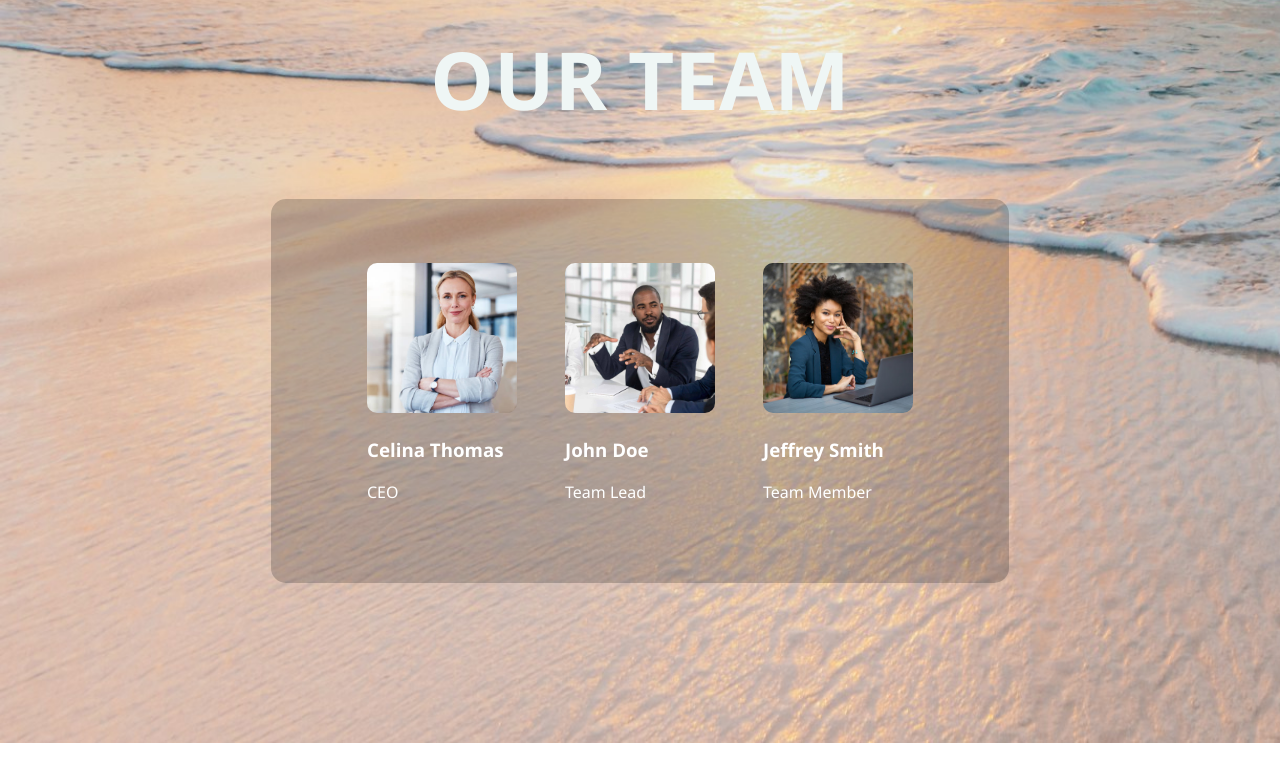
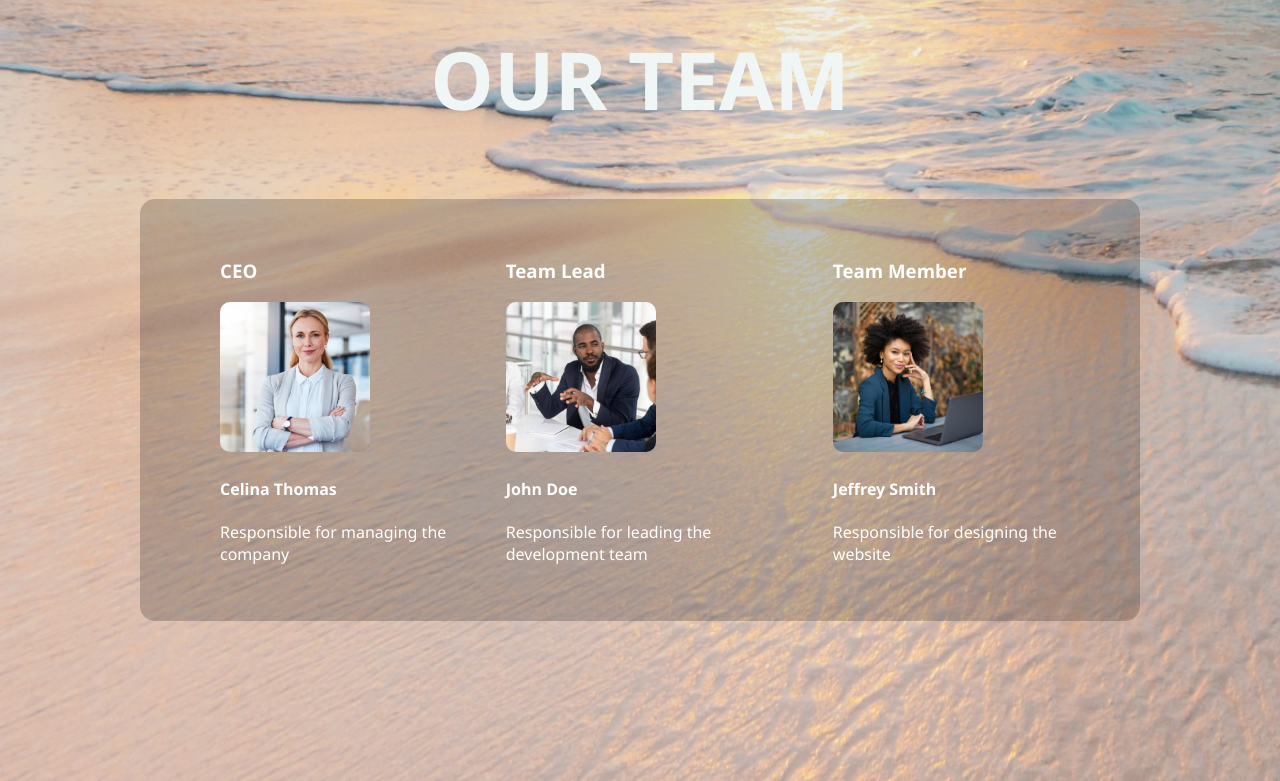
Before and after one commit to xenie16/travelRecommendation, a plain HTML site: page about.html in a window 1280 px wide. Shown: the part 929-1710 px from the top of the page. Before the commit the page ends 1672 px from the top, so only its background shows below. Drawn offline with Linux system fonts and the light colour scheme.

Commit message:
Added job description and adjusted padding of team container

```diff
--- a/about.html
+++ b/about.html
@@ -40,24 +40,27 @@
          <h2>OUR TEAM</h2>
          <div class="team-members">
             <div>
+               <h3>CEO</h3>
                <img src="./img/ceo.jpg" alt="Placeholder Image">
                <div>
-                  <h3>Celina Thomas</h3>
-                  <p>CEO</p>
+                  <h4>Celina Thomas</h4>
+                  <p>Responsible for managing the company</p>
                </div>
             </div>
             <div>
+               <h3>Team Lead</h3>
                <img src="./img/team-lead.jpg" alt="Placeholder Image">
                <div>
-                  <h3>John Doe</h3>
-                  <p>Team Lead</p>
+                  <h4>John Doe</h4>
+                  <p>Responsible for leading the development team</p>
                </div>
             </div>
             <div>
+               <h3>Team Member</h3>
                <img src="./img/team-member.jpg" alt="Placeholder Image">
                <div>
-                  <h3>Jeffrey Smith</h3>
-                  <p>Team Member</p>
+                  <h4>Jeffrey Smith</h4>
+                  <p>Responsible for designing the website</p>
                </div>
             </div>
          </div>
--- a/css/about.css
+++ b/css/about.css
@@ -33,7 +33,7 @@
    display: flex;
    justify-content: center;
    gap: 3em;
-   padding: 4em 6em;
+   padding: 2.5em 5em;
 }
 
 .team-members img {
```
